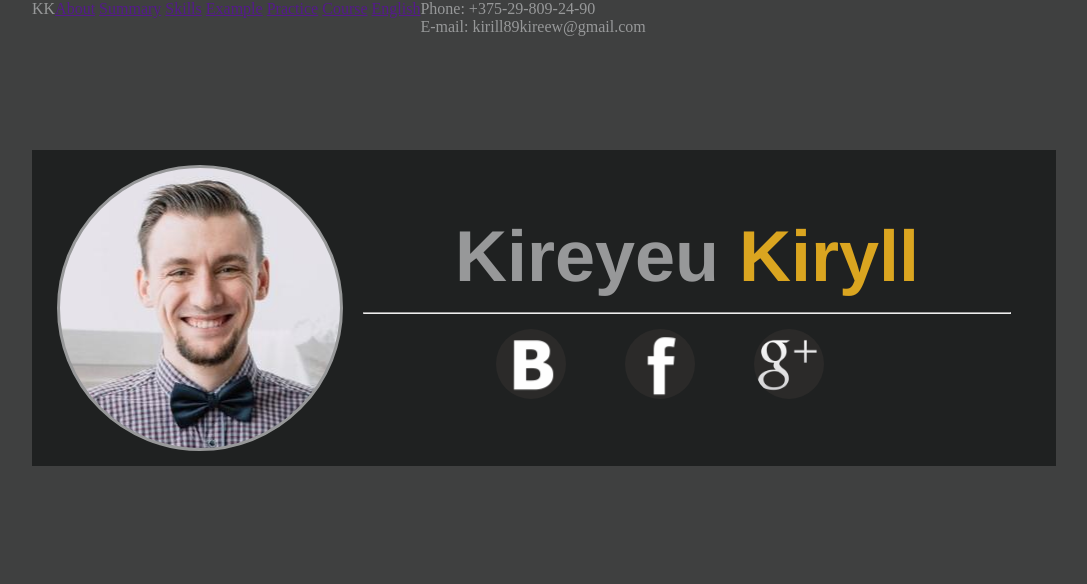
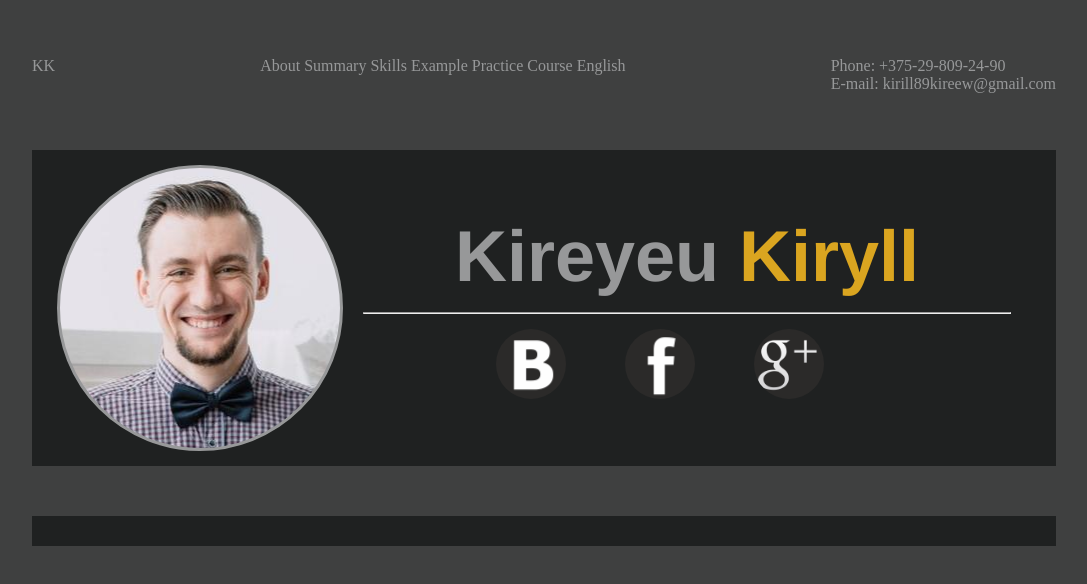
Before and after one commit to kir-22/rsschool-codejam1-cv, a plain HTML site: page index.html in a window 1280 px wide. Shown: the whole page, without its empty margins (96-1183 px from the left). Drawn offline with Linux system fonts and the light colour scheme.

Commit message:
feat: adding new section

```diff
--- a/index.html
+++ b/index.html
@@ -39,6 +39,11 @@
         </div>
       </div>
     </section>
+    <section class="wrapper">
+      <div class="summary">
+
+      </div>
+    </section>
   </main>
   <footer></footer>
 </body>
--- a/style.css
+++ b/style.css
@@ -7,15 +7,24 @@ body{
   color: #979899;
 }
 .header{
-  display: block;
+  display: flex;
+  align-items: center;
   width: 100%;
   height: 150px;
   background: linear-gradient()
 }
 .header-wrapper{
   display: flex;
-  max-width: 1024px;
+  width: 1024px;
   margin: 0 auto;
+  justify-content: space-between;
+}
+nav{
+
+}
+nav a{
+  text-decoration: none;
+  color: #979899;
 }
 main{
   max-width: 1024px;
@@ -25,6 +34,8 @@ main{
   display: flex;
   padding: 15px 25px;
   background-color: #1f2121;
+  width: inherit;
+  margin-bottom: 50px;
 }
 .my-foto{
   display: block;
```
